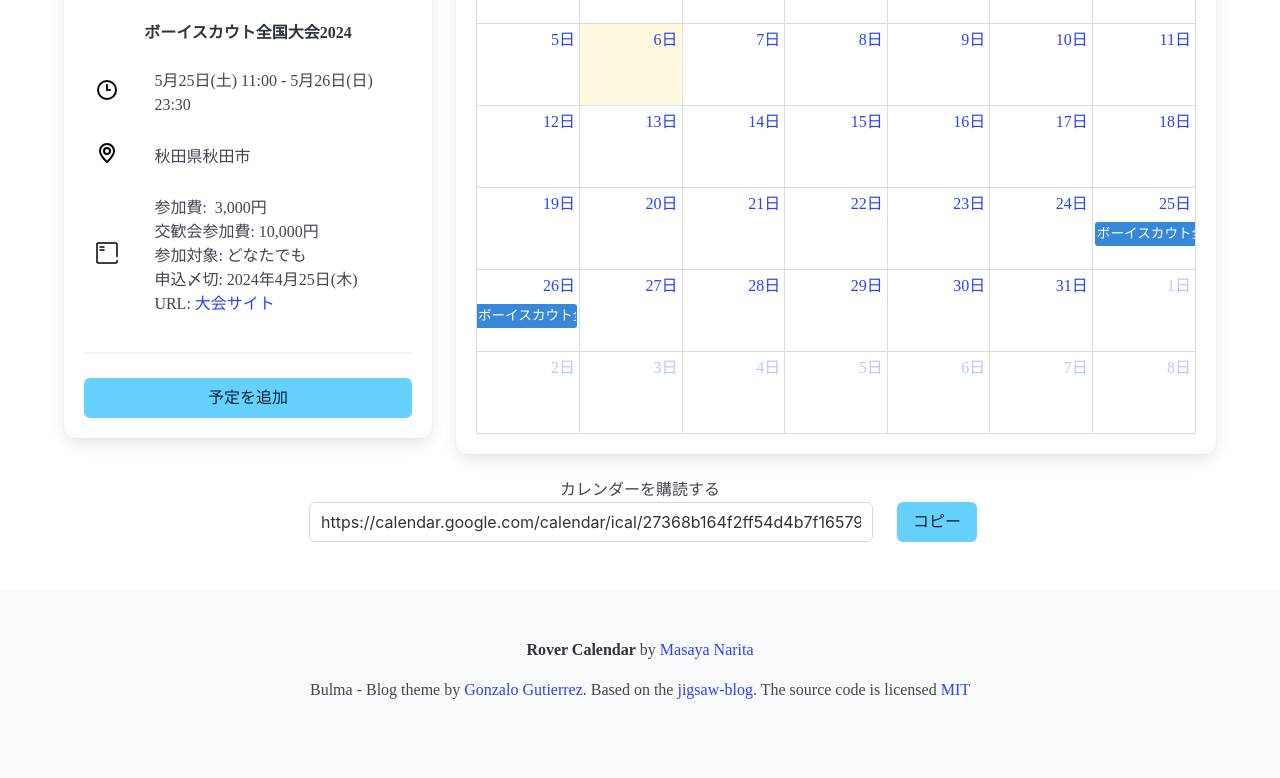
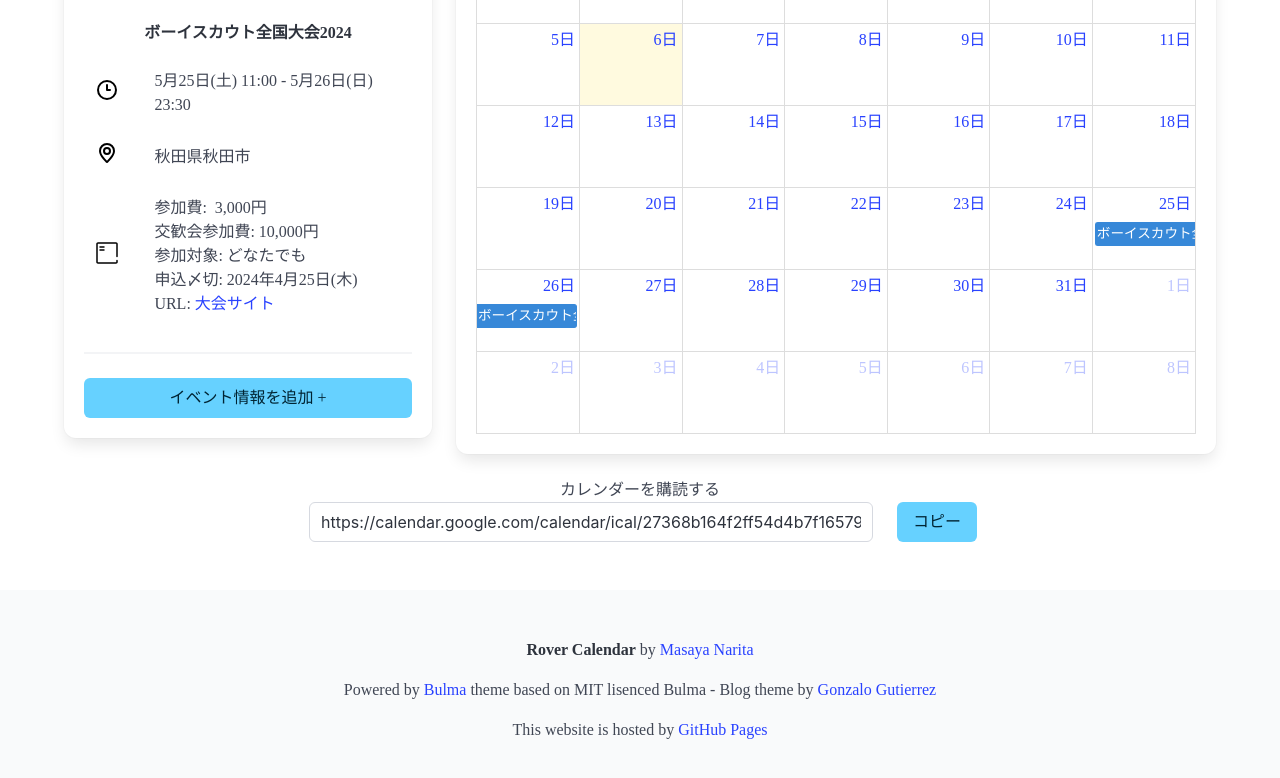
Before and after one commit to fox-Nh133/rover-calendar, a plain HTML site: page index.html in a window 1280 px wide. Shown: the part 278-1056 px from the top of the page. Drawn offline with nearby package versions, Linux system fonts and the light colour scheme; a web font is replaced by a local one.

Commit message:
Update event details and styles in about.html, index.html, and script.js

```diff
--- a/index.html
+++ b/index.html
@@ -103,7 +103,7 @@
                     </div>
                     <hr>
                     <div class="block">
-                        <a href="https://calendar.google.com/calendar/embed?src=27368b164f2ff54d4b7f165793fba4d2ef0706b2de617768c8c030ad0500e14c%40group.calendar.google.com&ctz=Asia%2FTokyo" target="_blank" rel="noreferrer noopener" class="button is-info is-fullwidth">予定を追加</a>
+                        <a href="https://calendar.google.com/calendar/embed?src=27368b164f2ff54d4b7f165793fba4d2ef0706b2de617768c8c030ad0500e14c%40group.calendar.google.com&ctz=Asia%2FTokyo" target="_blank" rel="noreferrer noopener" class="button is-info is-fullwidth">イベント情報を追加 + </a>
                     </div>
                 </div>
             </div>
@@ -197,9 +197,10 @@
         <strong>Rover Calendar</strong> by <a href="https://masaya.narita.info">Masaya Narita</a>
       </p>
       <p>
-        Bulma - Blog theme by <a href="https://gonzalojs.com">Gonzalo Gutierrez</a>. Based on the <a
-          href="http://jigsaw-blog-staging.tighten.co/">jigsaw-blog</a>. The source code is licensed
-        <a href="http://opensource.org/licenses/mit-license.php">MIT</a>
+        Powered by <a href=https://bulma.io>Bulma</a> theme based on MIT lisenced Bulma - Blog theme by <a href="https://gonzalojs.com">Gonzalo Gutierrez</a>
+      </p>
+      <p>
+        This website is hosted by <a href="https://docs.github.com/en/pages">GitHub Pages</a>
       </p>
     </div>
   </footer>
```
